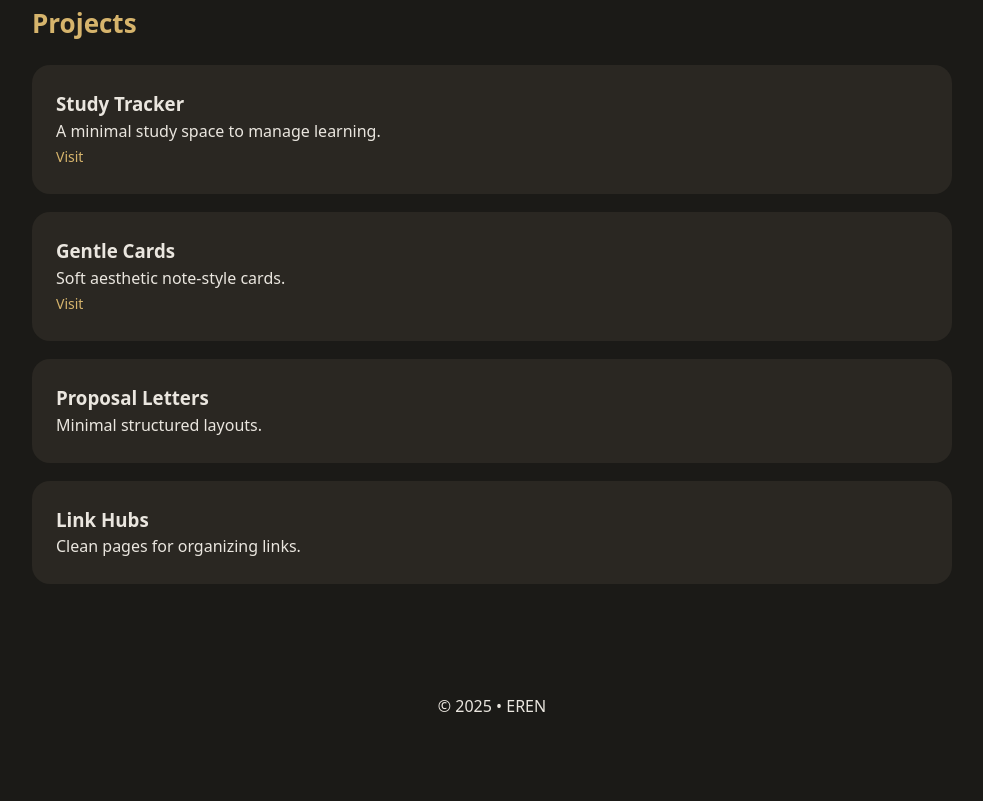
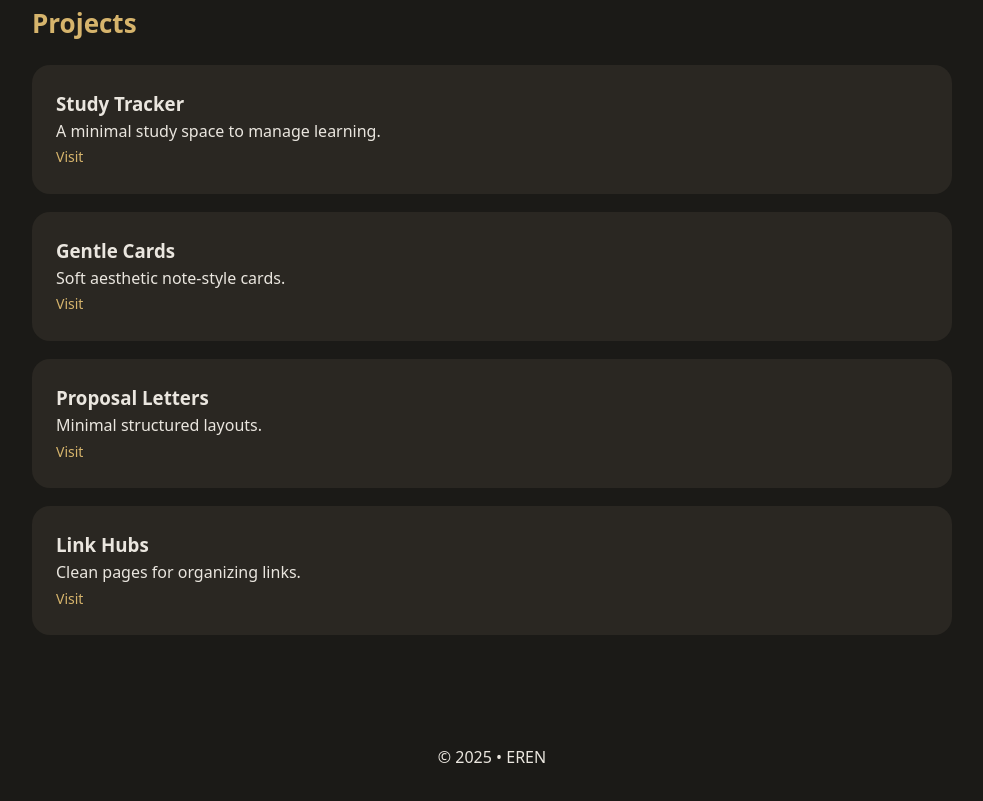
Before and after one commit to erenyeager-11/About-EREN, a plain HTML site: page index.html in a window 1280 px wide. Shown: the part 874-1675 px from the top of the page, without its empty margins (148-1131 px from the left). Before the commit the page ends 1624 px from the top, so only its background shows below. Drawn offline with Linux system fonts and the light colour scheme.

Commit message:
Update index.html

```diff
--- a/index.html
+++ b/index.html
@@ -106,11 +106,13 @@
     <div class="project reveal">
       <h3>Proposal Letters</h3>
       <p>Minimal structured layouts.</p>
+      <a href="https://erenyeager-11.github.io/Proposal/" target="_blank">Visit</a>
     </div>
 
     <div class="project reveal">
       <h3>Link Hubs</h3>
       <p>Clean pages for organizing links.</p>
+      <a href="https://erenyeager-11.github.io/Arjuna-OG/" target="_blank">Visit</a>
     </div>
   </section>
 
```
